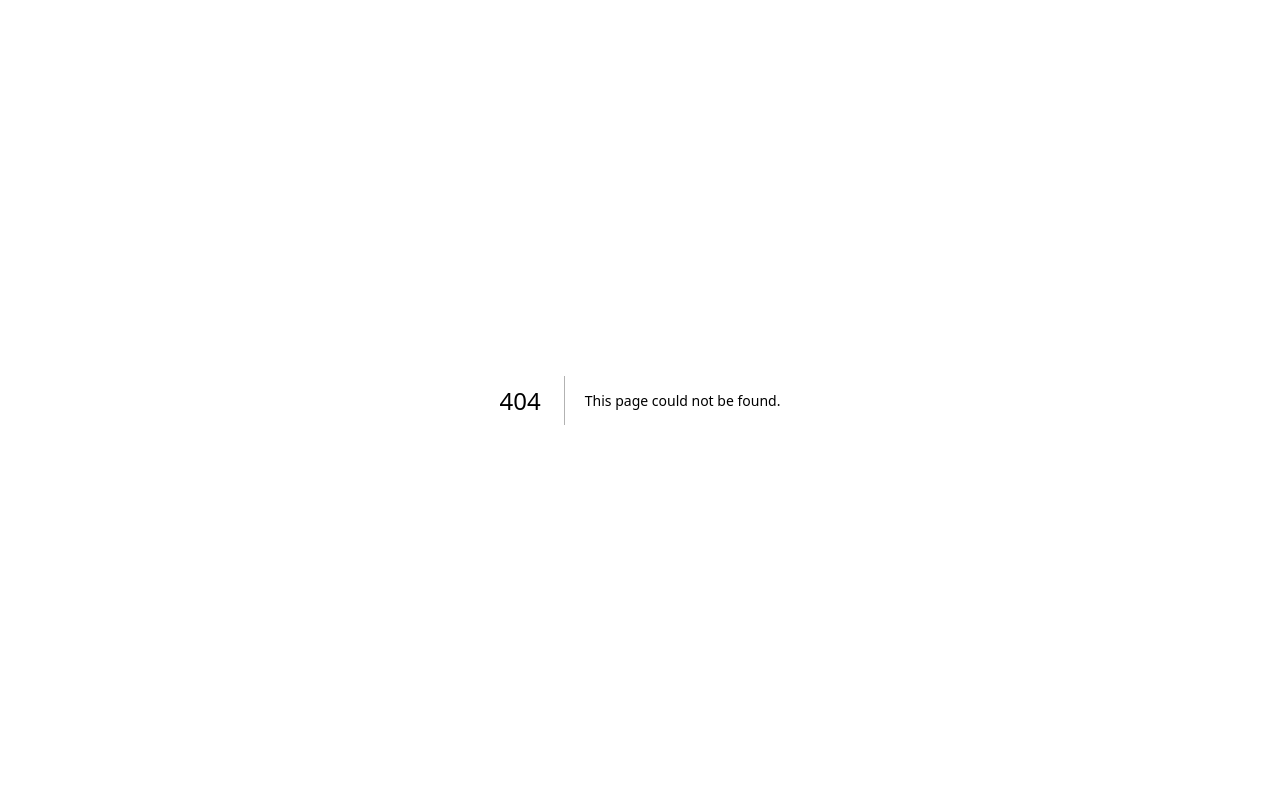
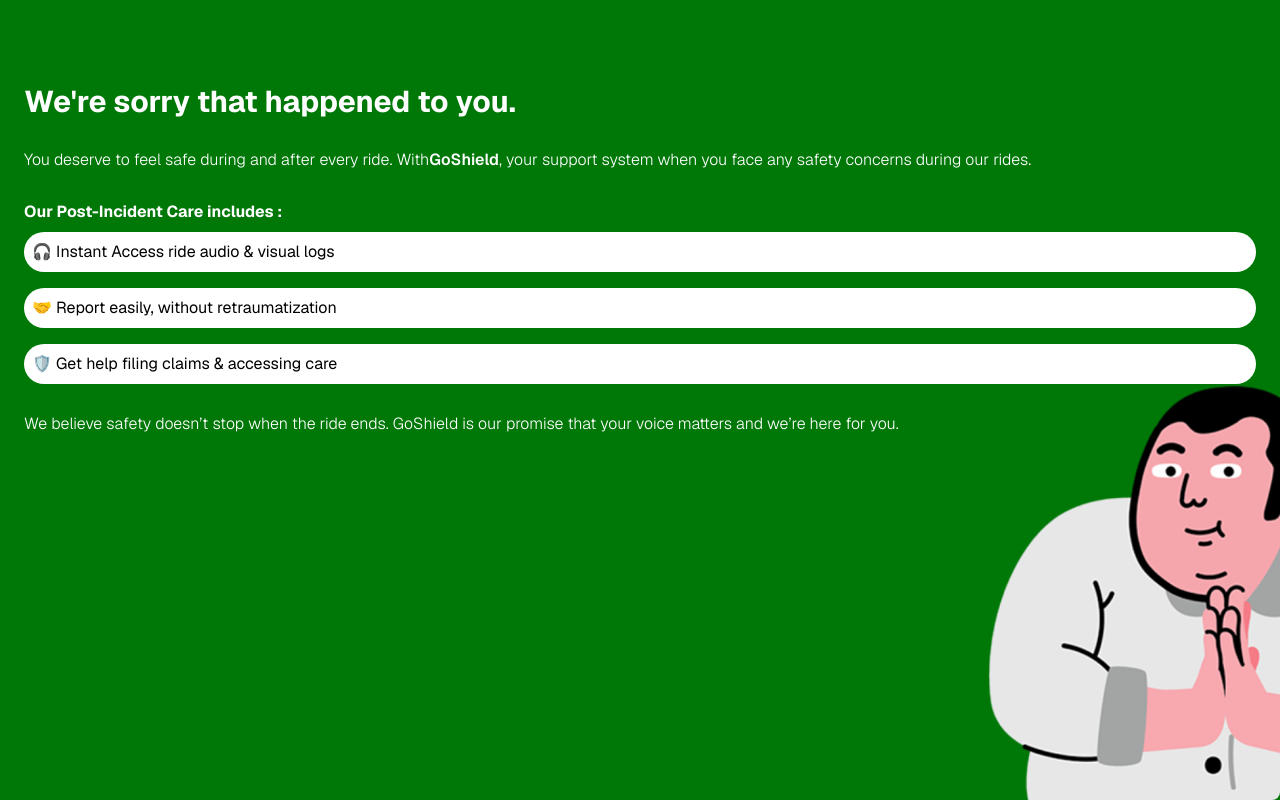
Before and after one commit to GR-AI-AliCloudHackathon/fe-service, a Next.js app: page /issue-created/post-care in a window 1280 px wide. Before the commit this address had no page. Built offline with nearby package versions, Linux system fonts and the light colour scheme.

Commit message:
feat: post care page

```diff
--- a/src/app/issue-created/page.tsx
+++ b/src/app/issue-created/page.tsx
@@ -100,7 +100,7 @@
   const router = useRouter();
 
   const handleRedirect = () => {
-    router.push("/");
+    router.push("/issue-created/post-care");
   };
 
   // Dummy report data
--- /dev/null
+++ b/src/app/issue-created/post-care/page.tsx
@@ -0,0 +1,44 @@
+import Image from "next/image";
+
+export default function PostCarePage() {
+  return (
+    <div className="flex min-h-screen flex-col gap-7 bg-[#007808] px-6 py-[84px] text-white">
+      <h1 className="text-3xl font-bold">We're sorry that happened to you.</h1>
+      <p className="font-light">
+        You deserve to feel safe during and after every ride. With
+        <span className="font-semibold">GoShield</span>, your support system
+        when you face any safety concerns during our rides.
+      </p>
+
+      <div className="flex flex-col gap-2">
+        <p className="font-bold">Our Post-Incident Care includes :</p>
+        <div className="flex flex-col gap-4 text-black">
+          <div className="flex rounded-full bg-white p-2">
+            <p>🎧 Instant Access ride audio & visual logs</p>
+          </div>
+
+          <div className="flex rounded-full bg-white p-2">
+            <p>🤝 Report easily, without retraumatization</p>
+          </div>
+
+          <div className="flex rounded-full bg-white p-2">
+            <p>🛡️ Get help filing claims & accessing care</p>
+          </div>
+        </div>
+      </div>
+
+      <p className="font-light">
+        We believe safety doesn’t stop when the ride ends. GoShield is our
+        promise that your voice matters and we’re here for you.
+      </p>
+
+      <Image
+        src="/goshield/sorry.png"
+        alt="Post Care Image"
+        width={500}
+        height={300}
+        className="absolute bottom-0 right-0 h-[300px] w-[350px] rounded-lg object-cover md:h-[500px] md:w-[500px] lg:h-[600px] lg:w-[600px]"
+      />
+    </div>
+  );
+}
```
Also changed, not shown: public/goshield/sorry.png (added).
